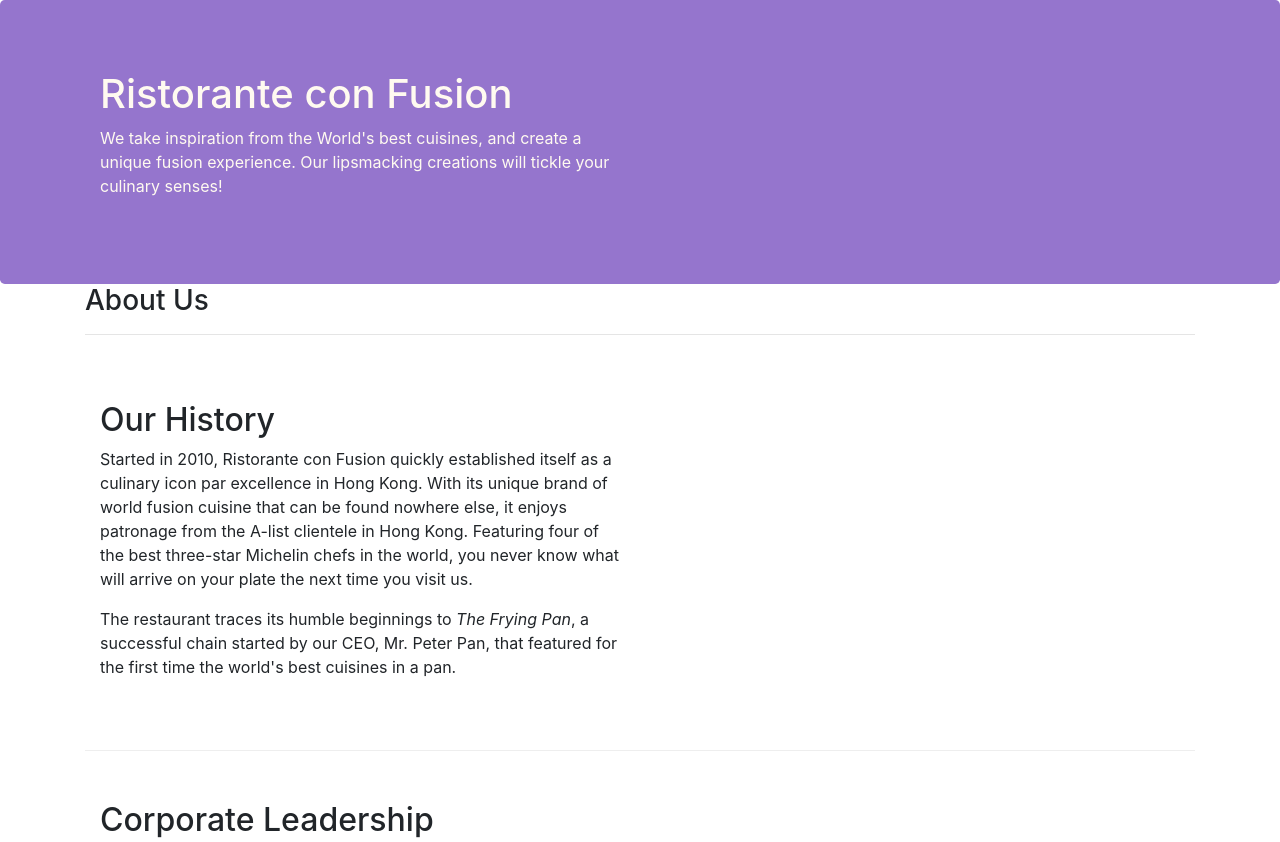
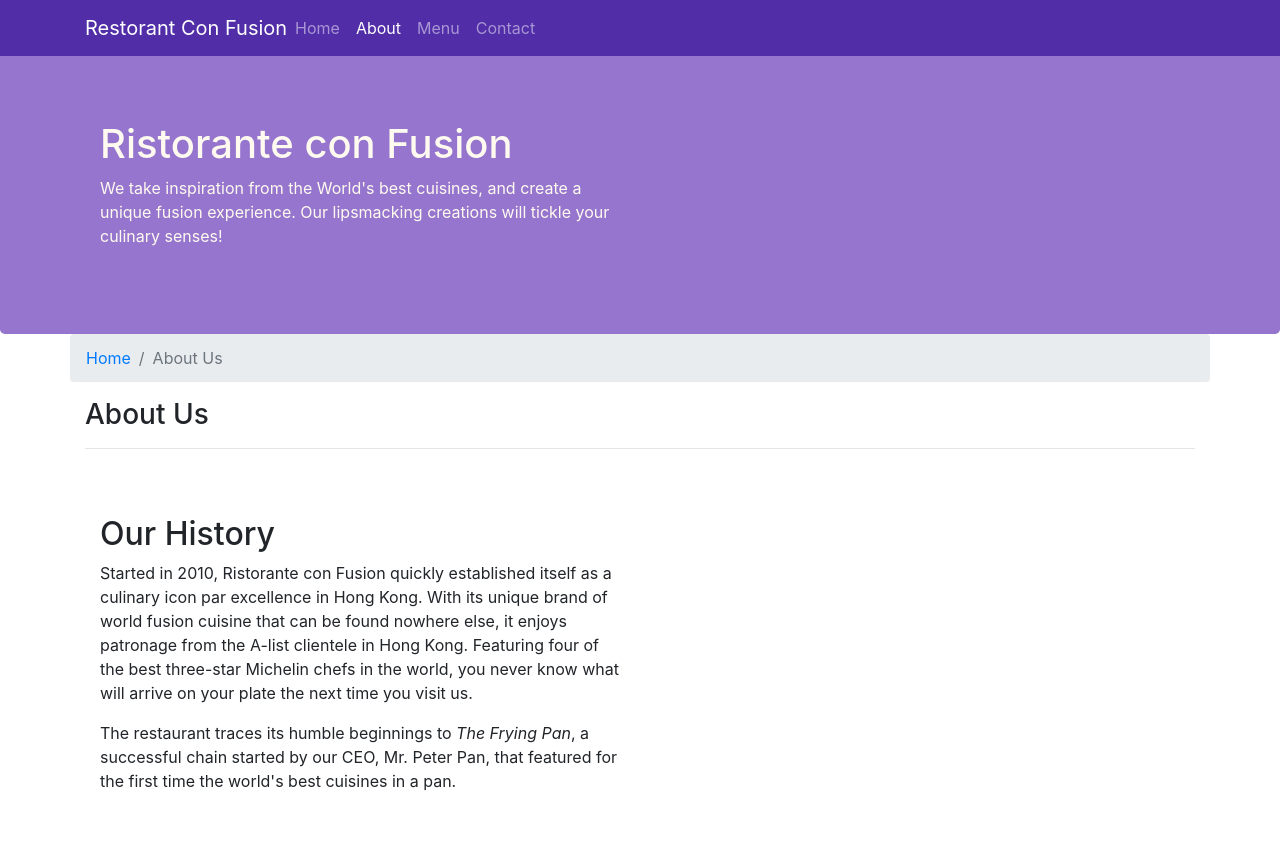
Before and after one commit to ahmed751995/coursera-bootstrap4, a website: page aboutus.html in a window 1280 px wide. Shown: the top 842 px of the page. Drawn offline with nearby package versions, Linux system fonts and the light colour scheme.

Commit message:
navbar and breadcumbs

```diff
--- a/aboutus.html
+++ b/aboutus.html
@@ -22,6 +22,34 @@
   </head>
 
   <body>
+    <nav class="navbar navbar-dark navbar-expand-sm  fixed-top">
+      <div class="container">
+        <button
+          class="navbar-toggler"
+          type="button"
+          data-toggle="collapse"
+          data-target="#Navbar"
+        >
+          <span class="navbar-toggler-icon"></span>
+        </button>
+        <a href="./index.html" class="navbar-brand mr-auto"
+          >Restorant Con Fusion</a
+        >
+        <div class="collapse navbar-collapse" id="Navbar">
+          <ul class="navbar-nav mr-auto">
+            <li class="nav-item">
+              <a href="./index.html" class="nav-link">Home</a>
+            </li>
+            <li class="nav-item active">
+              <a href="#" class="nav-link">About</a>
+            </li>
+            <li class="nav-item"><a href="#" class="nav-link">Menu</a></li>
+            <li class="nav-item"><a href="#" class="nav-link">Contact</a></li>
+          </ul>
+        </div>
+      </div>
+    </nav>
+
     <header class="jumbotron">
       <div class="container">
         <div class="row row-header">
@@ -40,6 +68,10 @@
 
     <div class="container">
       <div class="row">
+        <ol class="col-12 breadcrumb">
+          <li class="breadcrumb-item"><a href="./index.html">Home</a></li>
+          <li class="breadcrumb-item active">About Us</li>
+        </ol>
         <div class="col-12">
           <h3>About Us</h3>
           <hr />
@@ -66,7 +98,6 @@
         </div>
 
         <div class="col-12 col-sm"></div>
-
       </div>
 
       <div class="row row-content">
@@ -124,7 +155,7 @@
           <div class="col-4 offset-1 col-sm-2">
             <h5>Links</h5>
             <ul class="list-unstyled">
-              <li><a href="#">Home</a></li>
+              <li><a href="./index.html">Home</a></li>
               <li><a href="#">About</a></li>
               <li><a href="#">Menu</a></li>
               <li><a href="#">Contact</a></li>
--- a/css/style.css
+++ b/css/style.css
@@ -28,3 +28,12 @@
     margin: 0;
     color: #0f0f0f;
 }
+
+body {
+    padding-top: 50px;
+    z-index: 0;
+}
+
+.navbar-dark {
+    background-color: #512DA8;
+}
```
Also changed, not shown: index.html (+28 -5 lines).
